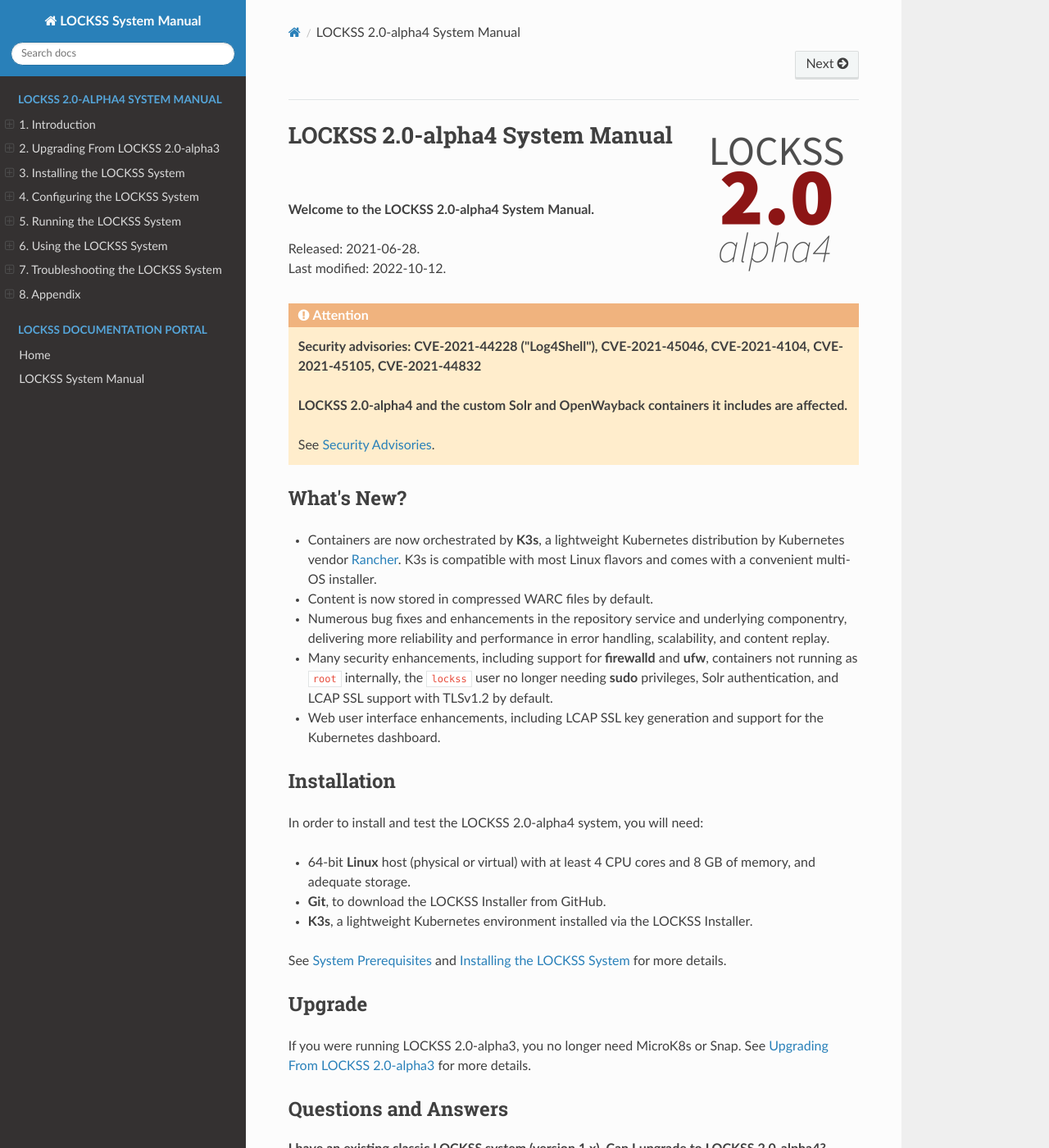
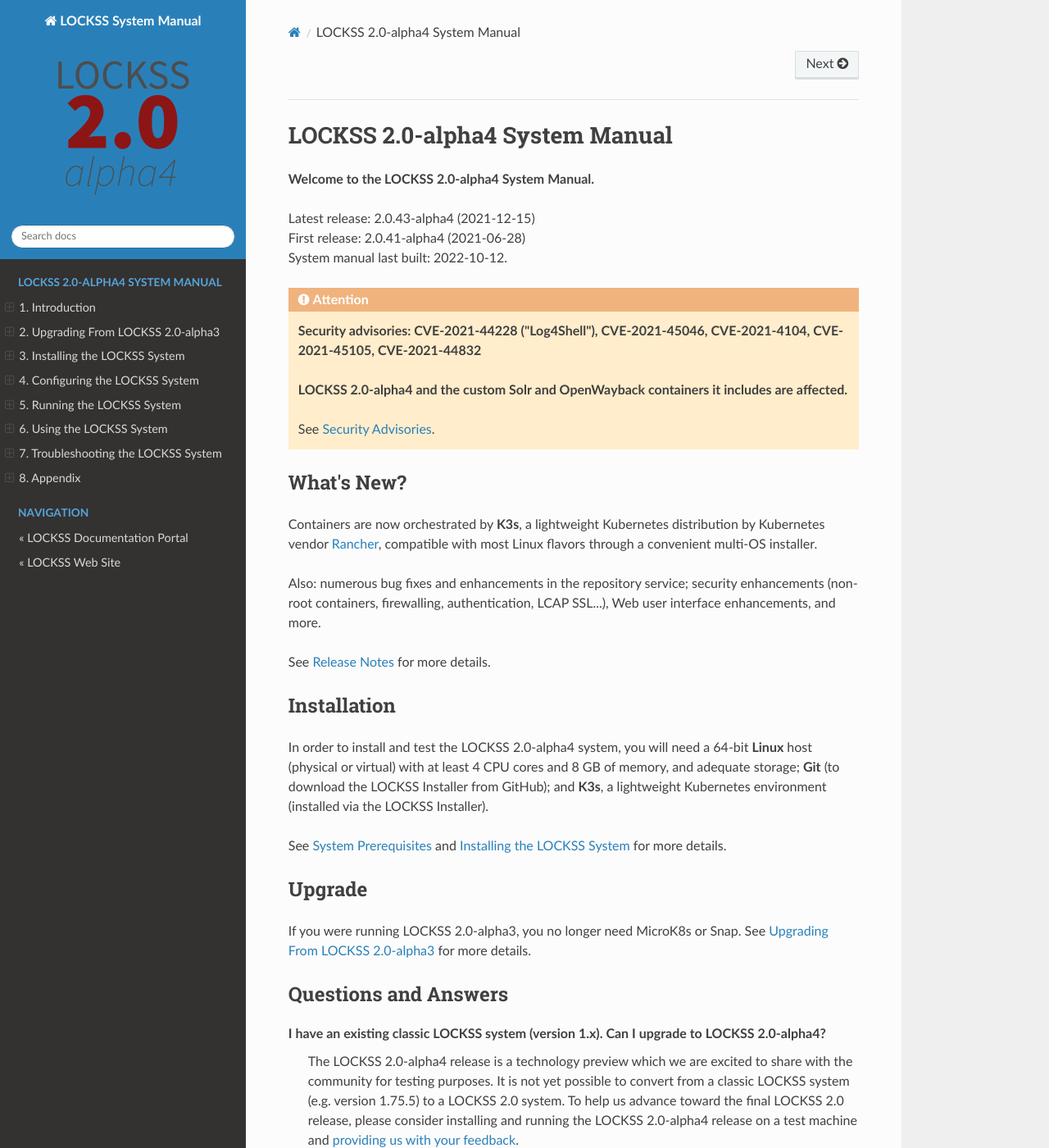
Before and after one commit to lockss/lockss-rtd-manual, a Sphinx documentation site: the page built from docs/index.rst, in a window 1280 px wide and 1400 px high. Shown: the whole window at 82% size. Built offline with Sphinx 7.4.7 and the Read the Docs theme 2.0.0, drawn with Linux system fonts in a browser that asks for light colours.

Commit message:
Standardize release notes.

```diff
--- a/docs/appendix/index.rst
+++ b/docs/appendix/index.rst
@@ -9,11 +9,11 @@ This appendix contains pages of additional information about the LOCKSS system.
    :maxdepth: 1
 
    security
+   release-notes
+   past-versions
    root
    privileged
    lockss
    postgresql
    lcap-ssl
    ports
-   versions
-   past-versions
--- a/docs/conf.py
+++ b/docs/conf.py
@@ -74,6 +74,9 @@ html_css_files = [
 # See https://github.com/readthedocs/readthedocs.org/issues/2569
 master_doc = 'index'
 
+# See https://www.sphinx-doc.org/en/master/usage/configuration.html#confval-html_logo
+html_logo = 'images/lockss-2.0-alpha4_200.png'
+
 # See https://sphinx-rtd-theme.readthedocs.io/en/stable/configuring.html
 html_theme_options = {
     # See https://sphinx-rtd-theme.readthedocs.io/en/stable/configuring.html#confval-prev_next_buttons_location
--- a/docs/index.rst
+++ b/docs/index.rst
@@ -1,15 +1,12 @@
-.. image:: /images/lockss-2.0-alpha4_200.png
-   :alt: LOCKSS 2.0-alpha4 logo
-   :align: right
-
 ===============================
 LOCKSS 2.0-alpha4 System Manual
 ===============================
 
 **Welcome to the LOCKSS 2.0-alpha4 System Manual.**
 
-| Released: 2021-06-28.
-| Last modified: |today|.
+| Latest release: 2.0.43-alpha4 (2021-12-15)
+| First release: 2.0.41-alpha4 (2021-06-28)
+| System manual last built: |today|.
 
 .. attention::
 
@@ -21,33 +18,21 @@ LOCKSS 2.0-alpha4 System Manual
 
 .. only:: html
 
-   .. _release-notes:
-
    -----------
    What's New?
    -----------
 
-   *  Containers are now orchestrated by **K3s**, a lightweight Kubernetes distribution by Kubernetes vendor `Rancher <https://rancher.com/>`_. K3s is compatible with most Linux flavors and comes with a convenient multi-OS installer.
+   Containers are now orchestrated by **K3s**, a lightweight Kubernetes distribution by Kubernetes vendor `Rancher <https://rancher.com/>`_, compatible with most Linux flavors through a convenient multi-OS installer.
 
-   *  Content is now stored in compressed WARC files by default.
+   Also: numerous bug fixes and enhancements in the repository service; security enhancements (non-root containers, firewalling, authentication, LCAP SSL...), Web user interface enhancements, and more.
 
-   *  Numerous bug fixes and enhancements in the repository service and underlying componentry, delivering more reliability and performance in error handling, scalability, and content replay.
-
-   *  Many security enhancements, including support for :program:`firewalld` and :program:`ufw`, containers not running as ``root`` internally, the ``lockss`` user no longer needing :program:`sudo` privileges, Solr authentication, and LCAP SSL support with TLSv1.2 by default.
-
-   *  Web user interface enhancements, including LCAP SSL key generation and support for the Kubernetes dashboard.
+   See :doc:`/appendix/release-notes` for more details.
 
    ------------
    Installation
    ------------
 
-   In order to install and test the LOCKSS 2.0-alpha4 system, you will need:
-
-   *  64-bit **Linux** host (physical or virtual) with at least 4 CPU cores and 8 GB of memory, and adequate storage.
-
-   *  **Git**, to download the LOCKSS Installer from GitHub.
-
-   *  **K3s**, a lightweight Kubernetes environment installed via the LOCKSS Installer.
+   In order to install and test the LOCKSS 2.0-alpha4 system, you will need a 64-bit **Linux** host (physical or virtual) with at least 4 CPU cores and 8 GB of memory, and adequate storage; **Git** (to download the LOCKSS Installer from GitHub); and **K3s**, a lightweight Kubernetes environment (installed via the LOCKSS Installer).
 
    See :doc:`/introduction/prerequisites` and :doc:`/installing/index` for more details.
 
@@ -97,9 +82,8 @@ LOCKSS 2.0-alpha4 System Manual
 .. only:: html
 
    .. toctree::
-      :caption: LOCKSS Documentation Portal
-      :maxdepth: 1
+      :caption: Navigation
       :hidden:
 
-      Home <https://lockss.readthedocs.io/>
-      LOCKSS System Manual <https://lockss.readthedocs.io/projects/manual/>
+      « LOCKSS Documentation Portal <https://lockss.readthedocs.io/>
+      « LOCKSS Web Site <https://www.lockss.org/>
```
Also changed, not shown: docs/appendix/release-notes.rst (added, +122 -0 lines), docs/appendix/versions.rst (+1 -92 lines).
